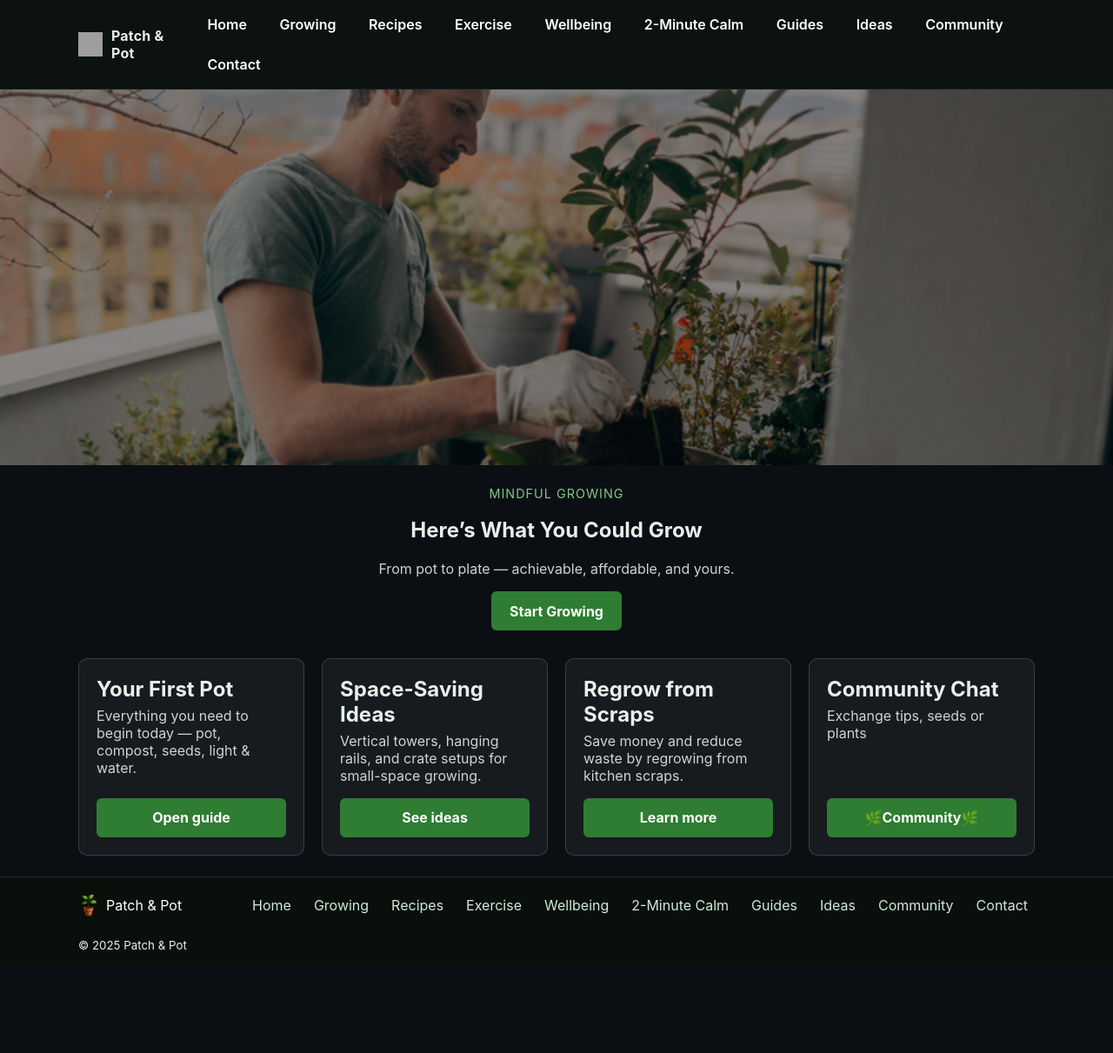
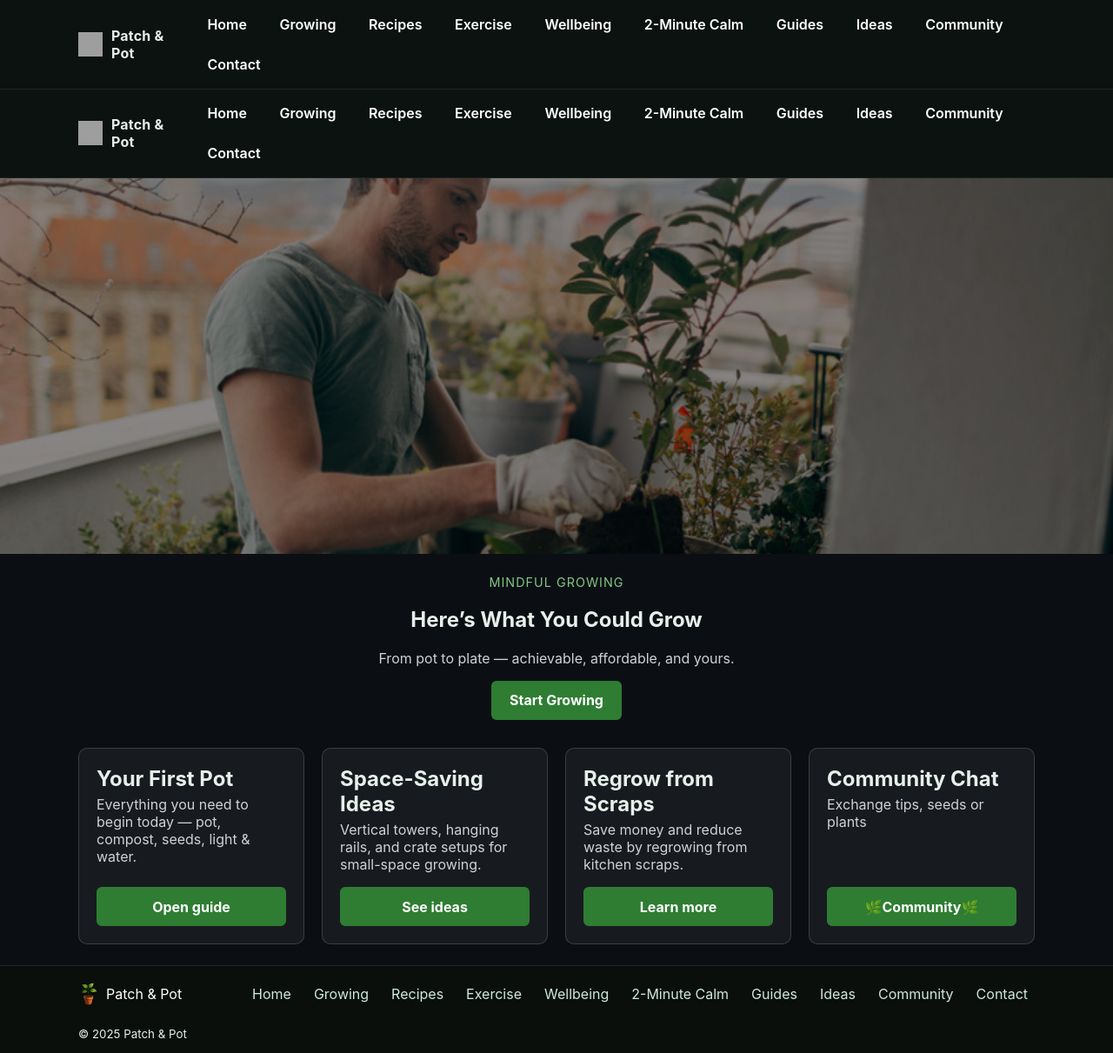
Before and after one commit to grantfitfuel/patchandpot, a Jekyll site: the page built from sites/index.html, in a window 1280 px wide. Shown: the whole page at 87% size. Built offline with Jekyll 4.4.1, drawn with Linux system fonts in a browser that asks for light colours; before the commit the page ends 1109 px from its top, so only the background shows below that; grey boxes are pictures that could not be loaded.

Commit message:
Update index.html

```diff
--- a/sites/index.html
+++ b/sites/index.html
@@ -5,9 +5,7 @@ description: Beginner-friendly, mindful growing for small spaces. Practical guid
 keywords: patch and pot, grow anywhere, container gardening, balcony garden, small space gardening, first pot, regrow scraps, space-saving gardening, mindful growing, urban gardening
 ---
 
-<!-- Universal header mount -->
-<div id="site-header"></div>
-<script src="/js/header-loader.js?v=19"></script>
+{% include header.html %}
 
 <!-- HERO (image only) -->
 <section class="hero" role="banner" aria-label="Patch & Pot hero">
@@ -17,7 +15,7 @@ keywords: patch and pot, grow anywhere, container gardening, balcony garden, sma
   </figure>
 </section>
 
-<!-- HERO TEXT BELOW IMAGE -->
+<!-- TEXT BELOW HERO -->
 <section class="hero-text wrap" aria-label="Intro">
   <span class="eyebrow">Mindful growing</span>
   <h1>Here’s What You Could Grow</h1>
@@ -39,19 +37,19 @@ keywords: patch and pot, grow anywhere, container gardening, balcony garden, sma
     <article class="card">
       <h2>Space-Saving Ideas</h2>
       <p class="meta">Vertical towers, hanging rails, and crate setups for small-space growing.</p>
-      <a class="btn ghost" href="/growing/space-saving.html">See ideas</a>
+      <a class="btn primary" href="/growing/space-saving.html">See ideas</a>
     </article>
 
     <article class="card">
       <h2>Regrow from Scraps</h2>
       <p class="meta">Save money and reduce waste by regrowing from kitchen scraps.</p>
-      <a class="btn ghost" href="/growing/regrow.html">Learn more</a>
+      <a class="btn primary" href="/growing/regrow.html">Learn more</a>
     </article>
 
     <article class="card">
       <h2>Community Chat</h2>
       <p class="meta">Exchange tips, seeds or plants</p>
-      <a class="btn ghost" href="/community.html">🌿Community🌿</a>
+      <a class="btn primary" href="/community.html">🌿Community🌿</a>
     </article>
   </section>
 </main>
@@ -59,5 +57,4 @@ keywords: patch and pot, grow anywhere, container gardening, balcony garden, sma
 <!-- Universal footer mount -->
 <div id="site-footer"></div>
 
-<!-- Hotfix CSS (load after everything else) -->
-<link rel="stylesheet" href="/css/pp-hotfix.css?v=19">
+<link rel="stylesheet" href="/css/pp-hotfix.css?v=20">
```
